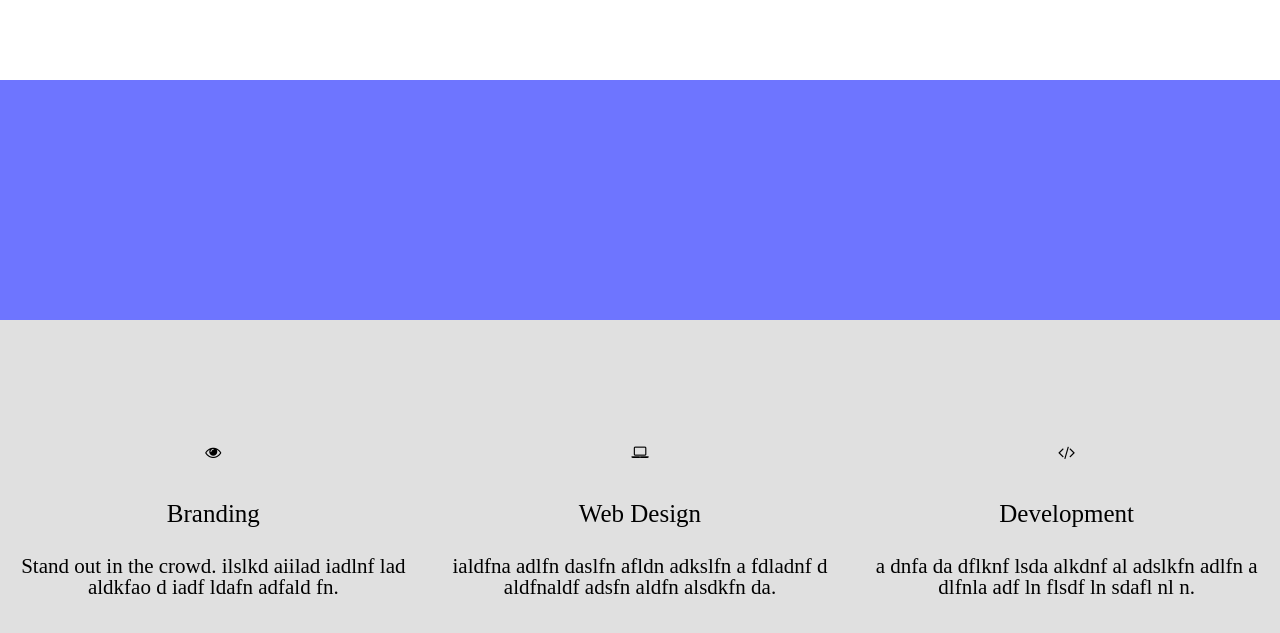
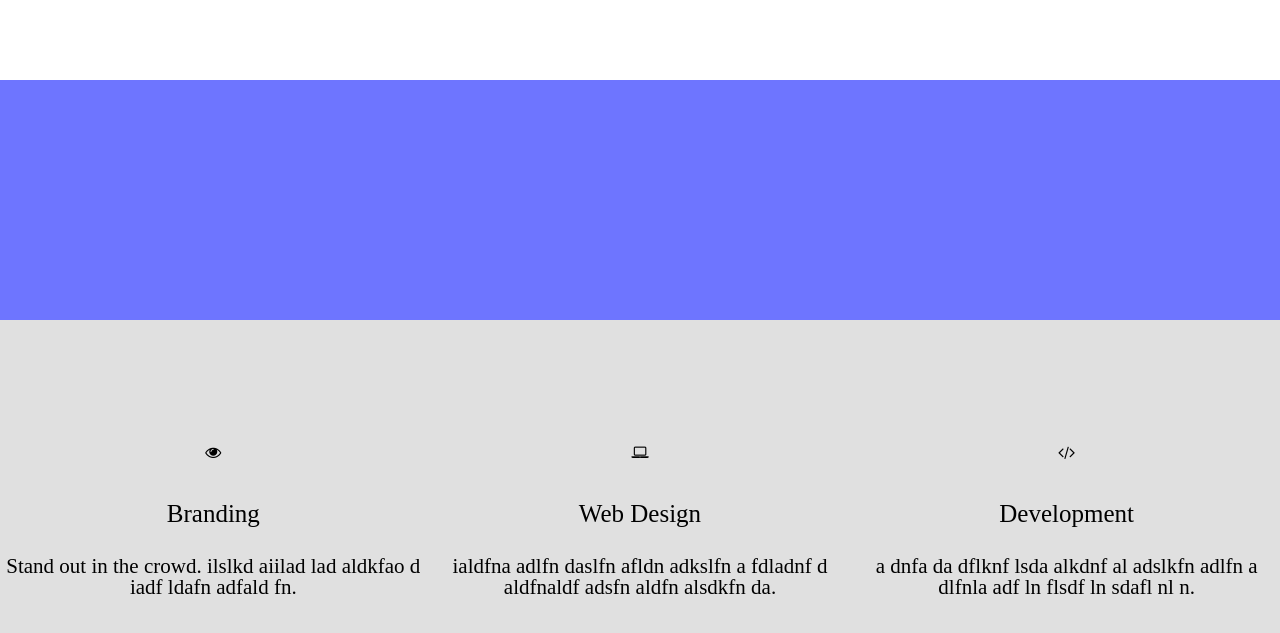
Before and after one commit to ASouth03/Portfolio, a plain HTML site: page index.html in a window 1280 px wide. Shown: the part 737-1370 px from the top of the page. Drawn offline with Linux system fonts and the light colour scheme; a web font is replaced by a local one.

Commit message:
Initial commit

```diff
--- a/PortfolioCSS/PortfolioProject.css
+++ b/PortfolioCSS/PortfolioProject.css
@@ -164,7 +164,7 @@ ol, ul {
 }
 
 .cases .devices p {
-    font-weight: 300;
+    font-weight: 301;
     font-size: 1.313rem;
     margin-bottom: 7.875rem;
 }
--- a/index.html
+++ b/index.html
@@ -47,7 +47,7 @@
 		<section class="cases">
 			<div class="devices"><i class="fa fa-eye"></i>
 				<h3>Branding</h3>
-				<p>Stand out in the crowd. ilslkd aiilad iadlnf lad aldkfao d iadf ldafn adfald fn.</p>
+				<p>Stand out in the crowd. ilslkd aiilad lad aldkfao d iadf ldafn adfald fn.</p>
 			</div>
 			<div class="devices"><i class="fa fa-laptop"></i>
 				<h3>Web Design</h3>
```
